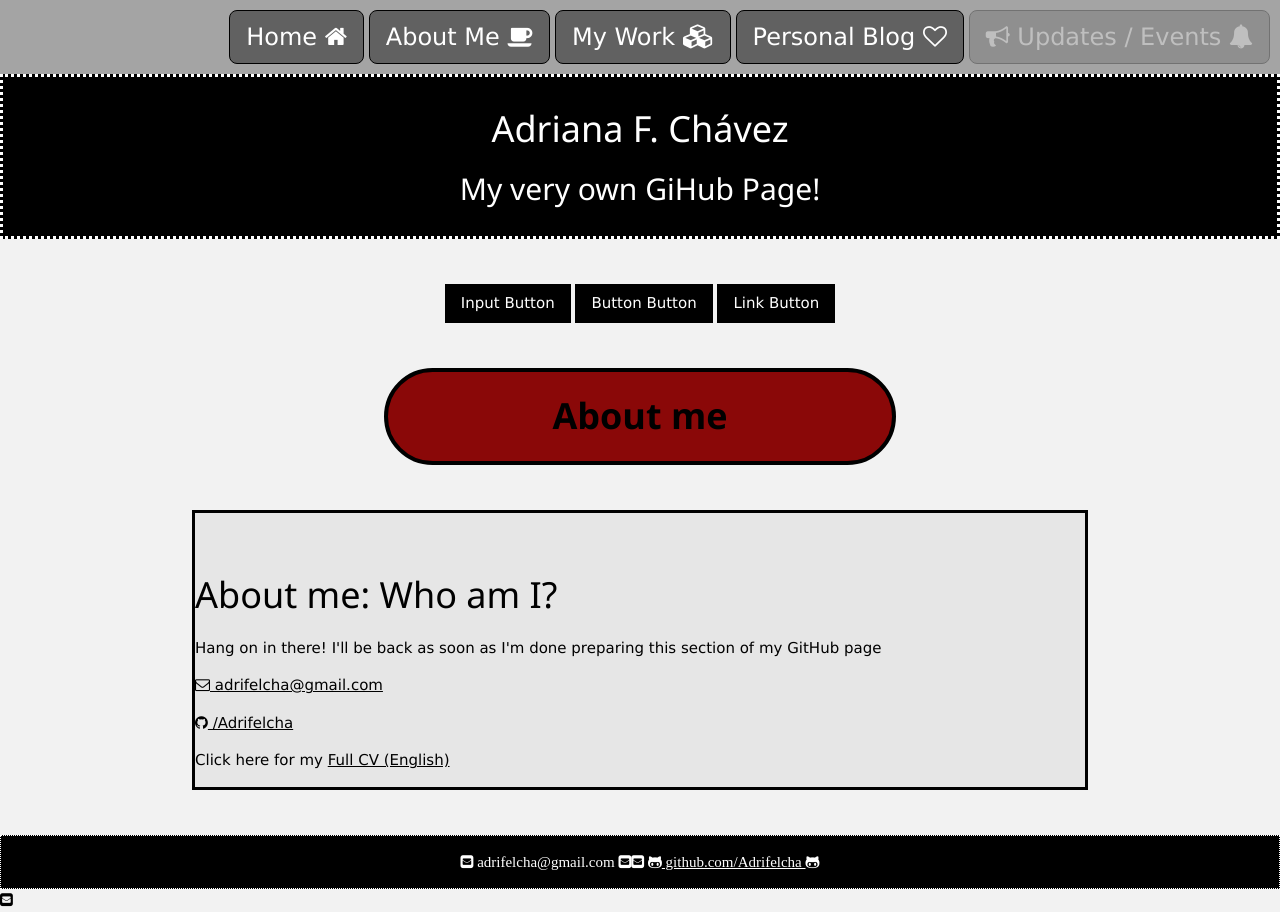
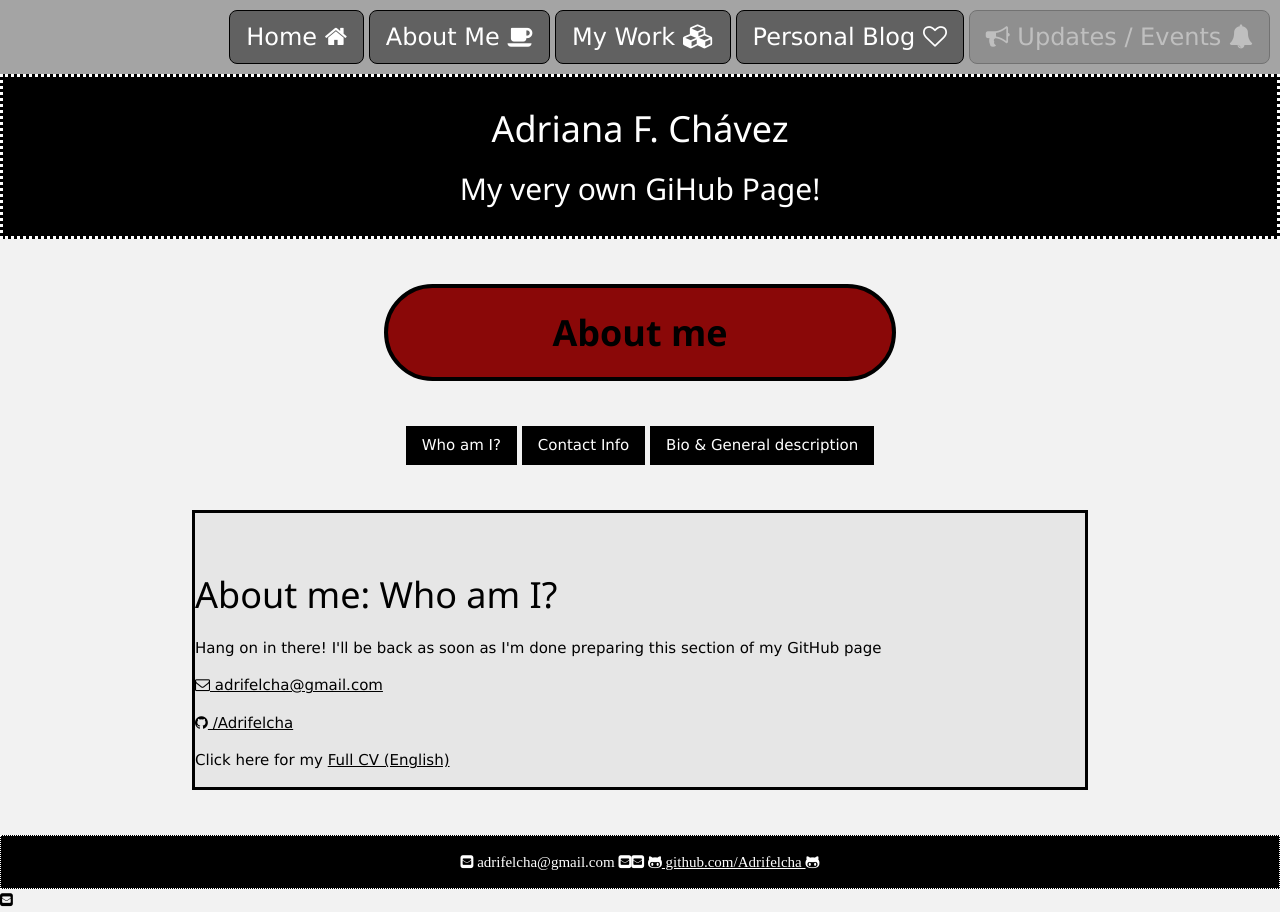
Before and after one commit to Adrifelcha/Adrifelcha-github.io, a Jekyll site: the page built from about/index.html, in a window 1280 px wide. Built offline with Jekyll 4.4.1, drawn with Linux system fonts in a browser that asks for light colours.

Commit message:
Update index.html

```diff
--- a/about/index.html
+++ b/about/index.html
@@ -3,19 +3,17 @@ layout: default
 title: About me
 ---
 
-	<center>
-		<div class="w3-container">
- 			<input type="button" class="w3-button w3-black" value="Input Button">
-  			<button class="w3-button w3-black">Button Button</button>
-  			<a href="#" class="w3-button w3-black">Link Button</a>
-		</div>
-	</center>
-	<br><br>
-
-
 	<header class=style2 style="background-color: #8A0808;">
 		<h1 class="project-name"><b>{{ page.title }}</b></h1>
     	</header>
+		<br><br>
+	<center>
+		<div class="w3-container">
+ 			<a href="#" class="w3-button w3-black">Who am I?</a>
+  			<a href="#" class="w3-button w3-black">Contact Info</a>
+  			<a href="#" class="w3-button w3-black">Bio & General description</a>
+		</div>
+	</center>
 
 		<br><br>
 		<div class="container">
```
